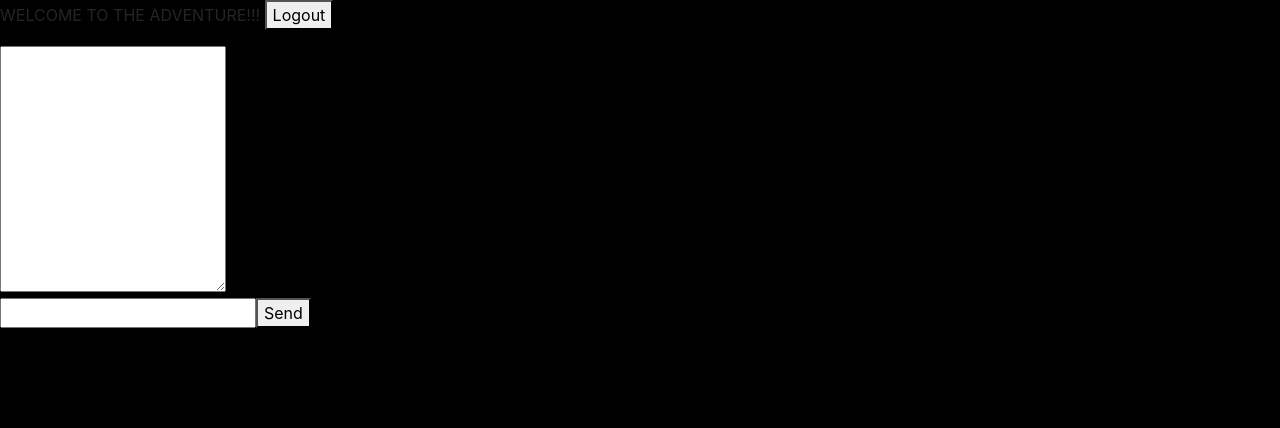
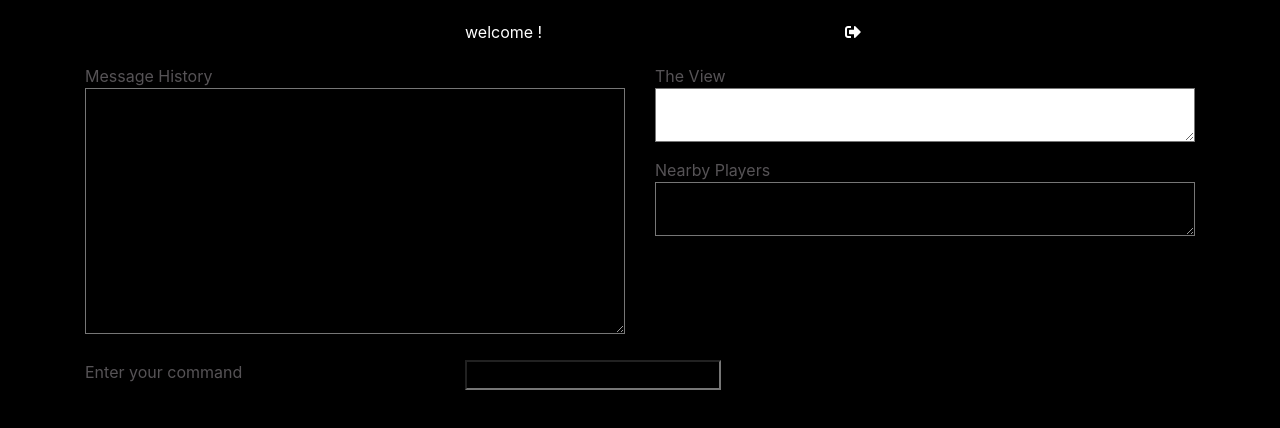
Before and after one commit to snowcoding/lambdamud-client, a React (Create React App) app in the folder react-mud-client/: page /adventure in a window 1280 px wide. Shown: the top 428 px of the page. Built offline with nearby package versions, Linux system fonts and the light colour scheme; no server answers; sample sign-in values are in the browser's storage.

Commit message:
Added Images, Styling
- Image changes as player moves

```diff
--- a/react-mud-client/src/components/Adventure.js
+++ b/react-mud-client/src/components/Adventure.js
@@ -1,7 +1,71 @@
 import React, { Component } from 'react';
 import axios from 'axios';
 import Pusher from 'pusher-js';
+import Outside from '../img/OutsideCave_500_281.jpg';
+import Foyer from '../img/Foyer_500_281.png';
+import Grand from '../img/GrandOverlook_500_281.jpg';
+import Narrow from '../img/NarrowPassage_500_281.jpg';
+import Treasure from '../img/TreasureChamber_500_281.jpg';
+import styled from 'styled-components';
+import { Container, Row, Col, Button } from 'reactstrap';
 
+const imgLookUp = {
+  'Outside': Outside,
+  'Foyer' : Foyer,
+  'Grand' : Grand,
+  'Narrow' : Narrow,
+  'Treasure': Treasure
+}
+
+const MessageHist = styled.textarea`
+  background-color: black;
+  color:white;
+  width:100%;
+  height:100%;
+
+`
+
+const RoomImg = styled.textarea`
+  background-image: url(${props => props.bgImg});
+  background-repeat:no-repeat;
+  background-size: 100%;
+  width:100%;
+`
+const Logout = styled.i`
+  color: white;
+`
+
+const WelcomeUser = styled.div`
+  color:white;
+`
+
+const TitleRow = styled(Row)`
+  margin-top:20px;
+  margin-bottom:20px;
+`
+
+const CmdPrompt = styled.input`
+  background-color:black;
+  color:white;
+  caret-color:white;
+
+`
+
+const PlayrInRoom = styled.textarea`
+  background-color: black;
+  color:white;
+  width:100%;
+  height:100%;
+`
+
+const CardTitle = styled.div`
+  color: #565356;
+  margin-top: ${(props) => props.mt ? "10px" : "0px"};
+`
+
+const CommandRow = styled(Row)`
+  margin-top:20px;
+`
 /**
  * Adventure class hold state for all variable that are sent back from server
  * message hold the message history
@@ -17,8 +81,8 @@ class Adventure extends Component {
       description:"",
       players: [],
       message:"",
-      // command:"",
-      pusher:new Pusher('46fd5ac6d676122e963b', {cluster: 'us2',})
+      pusher:new Pusher('46fd5ac6d676122e963b', {cluster: 'us2',}),
+      currentBG:""
     };
   }
 
@@ -43,8 +107,13 @@ class Adventure extends Component {
         let data = response.data
         console.log("Init response data", data)
 
+        let imgKey = data.title.split(' ')[0]
+
         //Spread data and shorthand for set state:
-        this.setState({...data})
+        // this.setState({...data})
+        this.setState({...data}, ()=> {
+          this.setState({currentBG:imgLookUp[imgKey]})
+        })
 
         //Push the initialization messages to the message history
         this.updateMessageHistory(data.title, data.description)
@@ -108,8 +177,15 @@ class Adventure extends Component {
         let data = response.data
         console.log(data)
 
+        let imgKey = data.title.split(' ')[0]
+        console.log(imgKey)
+        console.log(imgLookUp[imgKey])
+
         //Spread data and shorthand for set state:
-        this.setState({...data})
+        // this.setState({...data})
+        this.setState({...data}, ()=> {
+          this.setState({currentBG:imgLookUp[imgKey]})
+        })
 
         if (data.players.length > 0) this.updateMessageHistory("Players in Room:", data.players.join(','))
         if (data.error_msg.length !== 0) this.updateMessageHistory("Error Msg:", data.error_msg)
@@ -212,16 +288,34 @@ class Adventure extends Component {
 
   render() {
     return (
-      <div>
-        <div>
-          <p>{`WELCOME ${this.state.name} TO THE ADVENTURE!!!`} <button onClick={this.onLogout}>Logout</button></p>
-        </div>
-        <textarea rows="10" id="messageHistory" readOnly value={this.state.message}/>
-        <div>
-          <input type="text" id="command" onChange={this.captureCommand} onKeyPress={this.onCommandKeyPress}/>
-          <button>Send</button>
-        </div>
-      </div>
+      <Container>
+      <TitleRow>
+        <Col xs="4"></Col>
+        <Col xs="4"><WelcomeUser>{`welcome ${this.state.name} !`}</WelcomeUser></Col>
+        <Col xs="4"><i className="fas fa-sign-out-alt" style={{color:"white"}} onClick={this.onLogout}></i></Col>
+      </TitleRow>
+
+      <Row>
+        <Col xs="6">
+          <CardTitle>Message History</CardTitle>
+          <div><MessageHist rows="10" id="messageHistory" readOnly value={this.state.message} /></div>
+        </Col>
+        <Col xs="6">
+          <CardTitle>The View</CardTitle>
+          <div><RoomImg bgImg={this.state.currentBG}/></div>
+          <CardTitle mt={true}>Nearby Players</CardTitle>
+          <div><PlayrInRoom bgImg={this.state.currentBG}/></div>
+        </Col>
+      </Row>
+      <CommandRow>
+        <Col xs="4"><CardTitle>Enter your command</CardTitle></Col>
+        <Col xs="4">
+          <CmdPrompt type="text" id="command" onChange={this.captureCommand} onKeyPress={this.onCommandKeyPress}/>
+        </Col>
+        <Col xs="4"></Col>
+      </CommandRow>
+    </Container>
+
     );
   }
 }
```
